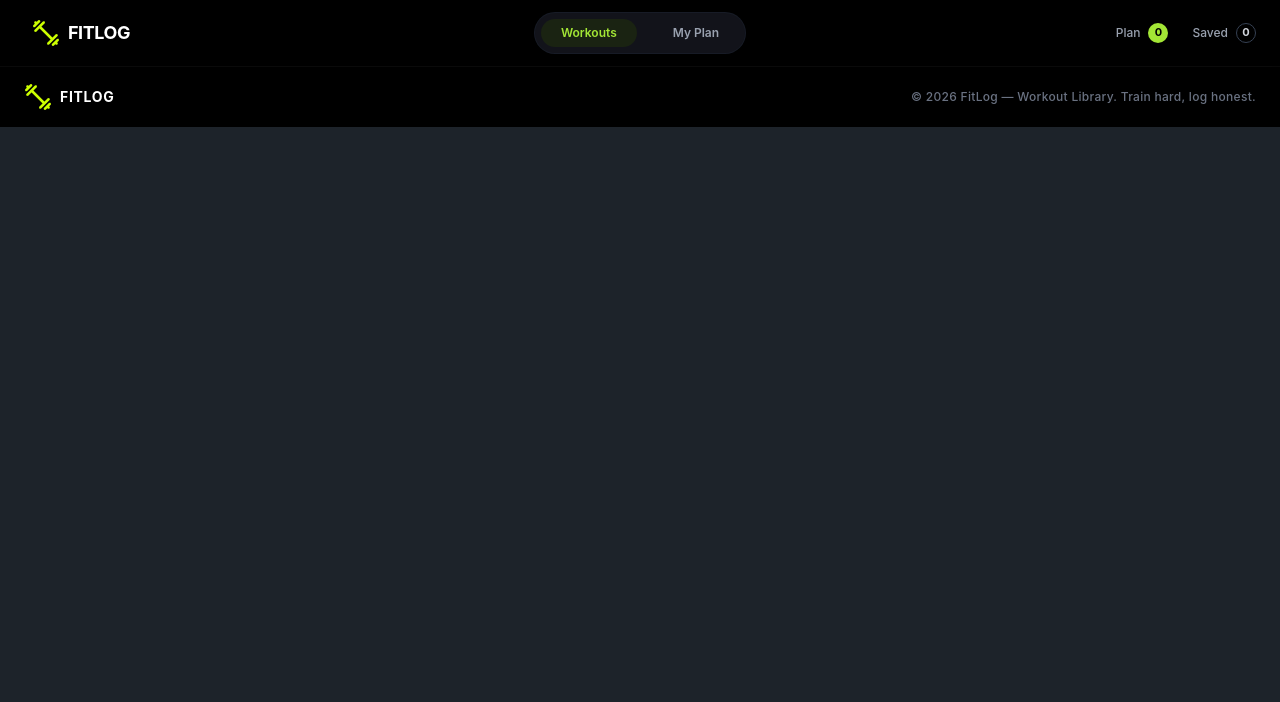
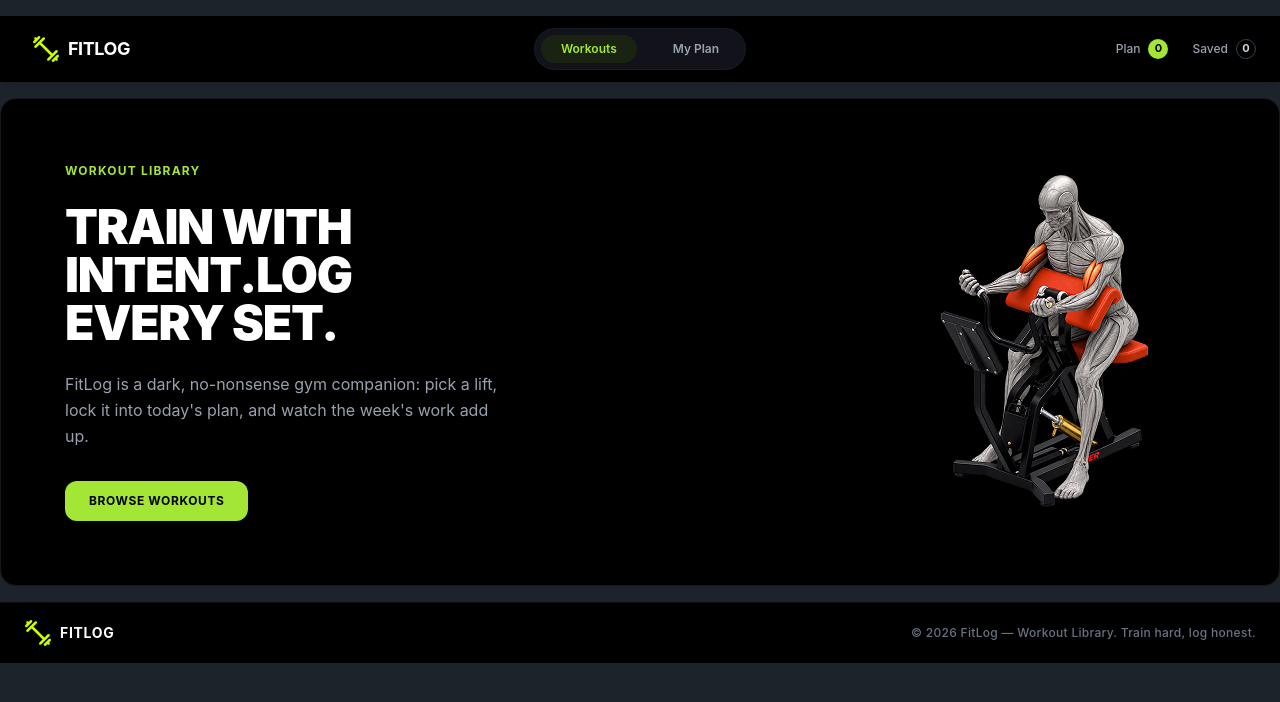
Before and after one commit to iftekhirul-alam/my-assignment-6-app, a Next.js app: page / in a window 1280 px wide. Shown: the top 702 px of the page. Built offline with nearby package versions, Linux system fonts and the light colour scheme.

Commit message:
Banner Section added with banner logo

```diff
--- a/app/page.tsx
+++ b/app/page.tsx
@@ -1,10 +1,9 @@
+import Banner from '@/components/Homepage/Banner';
 import React from 'react';
 
 const HomePage = () => {
   return (
-    <div>
-
-    </div>
+    <Banner></Banner>
   );
 };
 
--- a/components/Footer.tsx
+++ b/components/Footer.tsx
@@ -5,7 +5,7 @@ import logo from "@/assets/logo.png";
 const Footer = () => {
 
   return (
-    <footer className="w-full bg-black text-gray-500 text-xs px-6 py-4 flex flex-col sm:flex-row items-center justify-between gap-4 border-t border-neutral-900/50">
+    <footer className="w-full bg-black text-gray-500 text-xs px-6 py-4 flex flex-col sm:flex-row items-center justify-between gap-4 border-t border-neutral-900/50 container mx-auto m-4">
 
       <div className="flex items-center gap-2 cursor-pointer">
         <Image src={logo} alt="FitLog Logo" />
--- /dev/null
+++ b/components/Homepage/Banner.tsx
@@ -0,0 +1,39 @@
+import React from 'react';
+import Image from 'next/image';
+import bannerImg from "@/assets/banner.png";
+
+const Banner = () => {
+  return (
+    <section className="w-full bg-black rounded-2xl p-8 md:p-12 lg:p-16 flex flex-col md:flex-row items-center justify-between gap-8 overflow-hidden border border-neutral-900 container mx-auto">
+
+      <div className="flex-1 max-w-xl text-left space-y-4 md:space-y-6">
+        <span className="text-[#a3e635] text-xs font-bold tracking-widest uppercase block">
+          Workout Library
+        </span>
+
+        <h1 className="text-white text-3xl sm:text-4xl lg:text-5xl font-black uppercase tracking-tight leading-none">
+          Train with intent.Log <br />  every set.
+        </h1>
+
+        <p className="text-gray-400 text-sm sm:text-base font-normal leading-relaxed max-w-md">
+          FitLog is a dark, no-nonsense gym companion: pick a lift, lock it
+          into today's plan, and watch the week's work add up.
+        </p>
+
+        <div className="pt-2">
+          <button className="bg-[#a3e635] hover:bg-[#b2f042] text-black text-xs font-bold uppercase tracking-wider px-6 py-3 rounded-xl transition-all duration-200 active:scale-95 shadow-sm">
+            Browse Workouts
+          </button>
+        </div>
+
+      </div>
+
+      <div className="flex-1 flex justify-center md:justify-end w-full max-w-sm md:max-w-md">
+        <Image src={bannerImg} alt="Bicep Curl Workout Anatomy Illustration"/>
+      </div>
+
+    </section>
+  );
+};
+
+export default Banner;
--- a/components/Navbar.tsx
+++ b/components/Navbar.tsx
@@ -4,7 +4,7 @@ import logo from "@/assets/logo.png";
 
 const Navbar = () => {
   return (
-    <div className="navbar bg-black text-white px-6 py-3 shadow-md">
+    <div className="navbar bg-black text-white px-6 py-3 shadow-md container mx-auto m-4">
       <div className="navbar-start flex items-center gap-2">
         <div className="dropdown">
           <div tabIndex={0} role="button" className="btn btn-ghost lg:hidden text-white">
```
